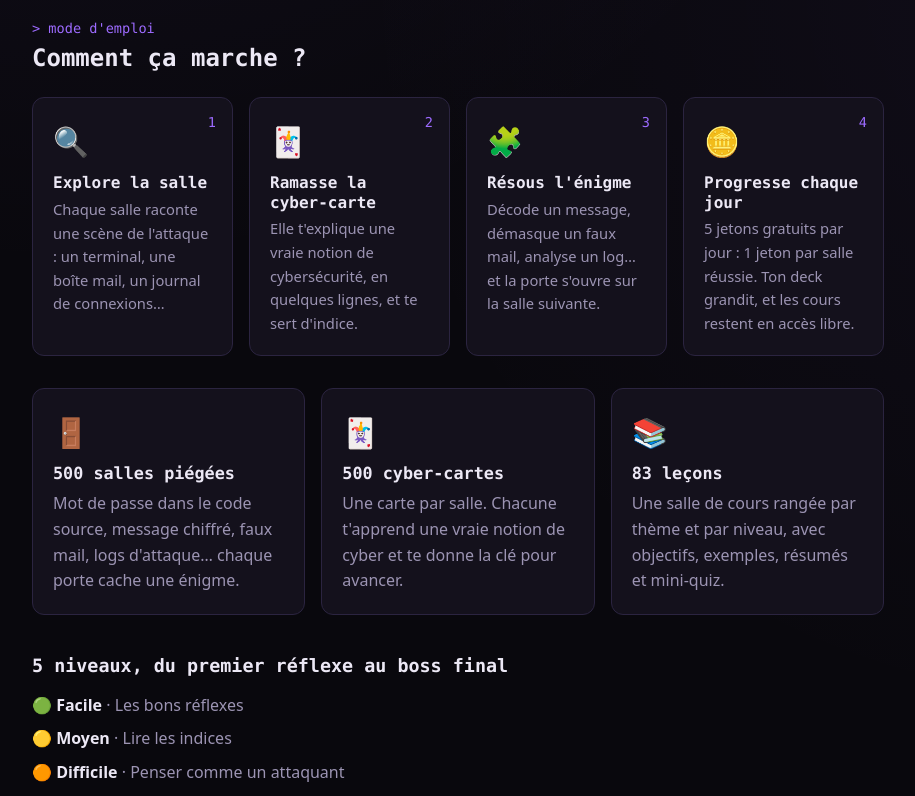
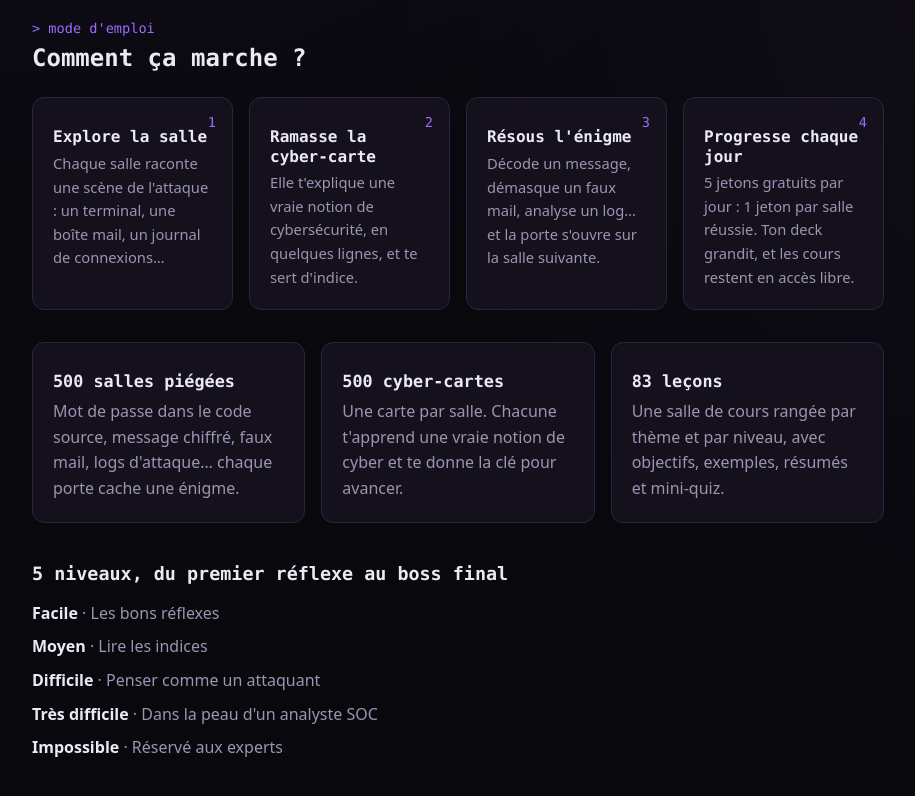
Before and after one commit to cereenade/CyberEscape, a Next.js app: page / in a window 1280 px wide. Shown: the part 600-1396 px from the top of the page, without its empty margins (182-1097 px from the left). Built offline with nearby package versions, Linux system fonts and the light colour scheme; no server answers.

Commit message:
style(accueil): retirer les icônes des étapes, atouts et niveaux
Co-Authored-By: Claude Opus 5.5 <noreply@anthropic.com>
Claude-Session: https://claude.ai/code/session_01SjZrJ31C7i75A6C3AqAb1L

```diff
--- a/src/app/page.tsx
+++ b/src/app/page.tsx
@@ -4,17 +4,14 @@ import { LESSONS } from "@/data/lessons";
 
 const FEATURES = [
   {
-    icon: "🚪",
     title: `${TOTAL_ROOMS} salles piégées`,
     text: "Mot de passe dans le code source, message chiffré, faux mail, logs d'attaque… chaque porte cache une énigme.",
   },
   {
-    icon: "🃏",
     title: `${TOTAL_CARDS} cyber-cartes`,
     text: "Une carte par salle. Chacune t'apprend une vraie notion de cyber et te donne la clé pour avancer.",
   },
   {
-    icon: "📚",
     title: `${LESSONS.length} leçons`,
     text: "Une salle de cours rangée par thème et par niveau, avec objectifs, exemples, résumés et mini-quiz.",
   },
@@ -22,22 +19,18 @@ const FEATURES = [
 
 const STEPS = [
   {
-    icon: "🔍",
     title: "Explore la salle",
     text: "Chaque salle raconte une scène de l'attaque : un terminal, une boîte mail, un journal de connexions…",
   },
   {
-    icon: "🃏",
     title: "Ramasse la cyber-carte",
     text: "Elle t'explique une vraie notion de cybersécurité, en quelques lignes, et te sert d'indice.",
   },
   {
-    icon: "🧩",
     title: "Résous l'énigme",
     text: "Décode un message, démasque un faux mail, analyse un log… et la porte s'ouvre sur la salle suivante.",
   },
   {
-    icon: "🪙",
     title: "Progresse chaque jour",
     text: `${TOKENS_PER_DAY} jetons gratuits par jour : 1 jeton par salle réussie. Ton deck grandit, et les cours restent en accès libre.`,
   },
@@ -81,9 +74,6 @@ export default async function HomePage({ searchParams }: Props) {
           {STEPS.map((step, index) => (
             <li key={step.title} className="step">
               <span className="step-number">{index + 1}</span>
-              <span className="step-icon" aria-hidden>
-                {step.icon}
-              </span>
               <h3>{step.title}</h3>
               <p>{step.text}</p>
             </li>
@@ -94,9 +84,6 @@ export default async function HomePage({ searchParams }: Props) {
       <section className="features">
         {FEATURES.map((feature) => (
           <article key={feature.title} className="feature">
-            <span className="feature-icon" aria-hidden>
-              {feature.icon}
-            </span>
             <h2>{feature.title}</h2>
             <p>{feature.text}</p>
           </article>
@@ -108,7 +95,7 @@ export default async function HomePage({ searchParams }: Props) {
         <ol className="levels-list">
           {LEVELS.map((level) => (
             <li key={level.id}>
-              <span aria-hidden>{level.icon}</span> <strong>{level.name}</strong>
+              <strong>{level.name}</strong>
               <span className="muted"> · {level.tagline}</span>
             </li>
           ))}
```
